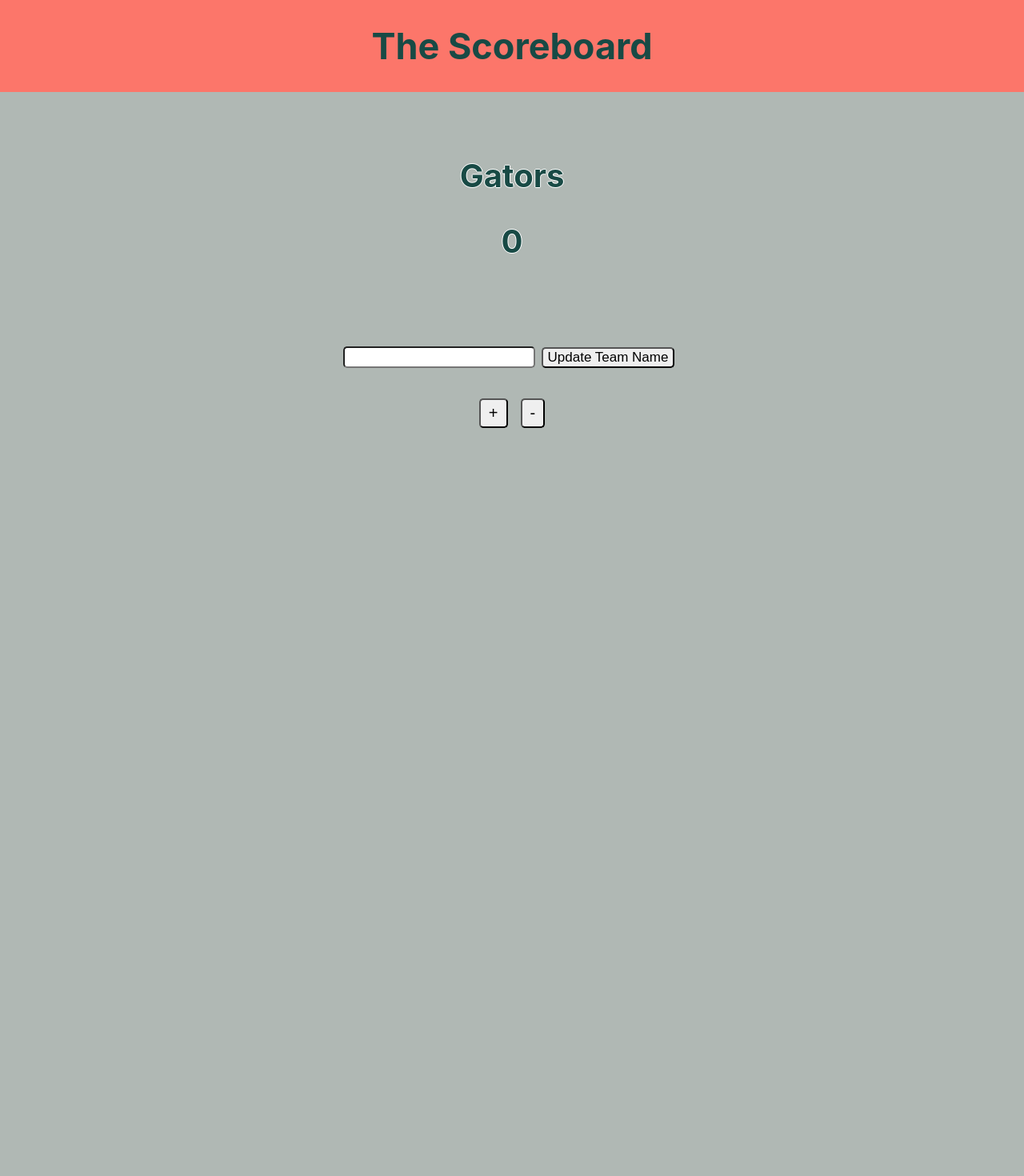
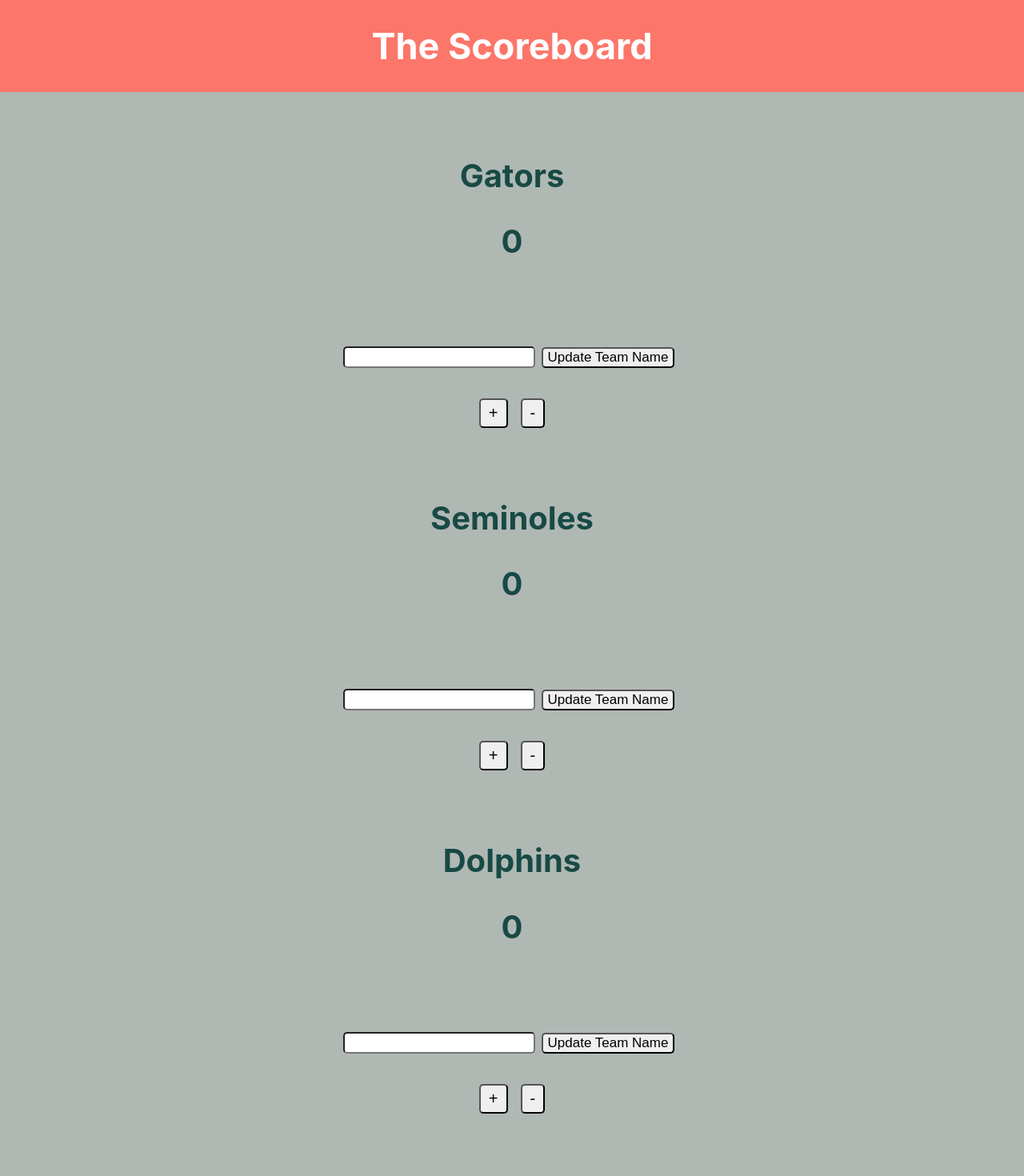
Before and after one commit to StevenZambito/React-Scoreboard, a React (Create React App) app: page / in a window 1280 px wide. Shown: the top 1470 px of the page at 80% size. Before the commit the page ends 800 px from the top, so only its background shows below. Built offline with nearby package versions, Linux system fonts and the light colour scheme.

Commit message:
Passed Down Team Names and Team Scores as Props

```diff
--- a/src/App.js
+++ b/src/App.js
@@ -4,10 +4,36 @@
 import { Team } from "./Team.js";
 
 export function App() {
+	const listOfTeams = [
+		{
+			teamName: "Gators",
+			teamScore: 0,
+		},
+		{
+			teamName: "Seminoles",
+			teamScore: 0,
+		},
+		{
+			teamName: "Dolphins",
+			teamScore: 0,
+		},
+		{
+			teamName: "Bears",
+			teamScore: 0,
+		},
+	];
 	return (
 		<div className="App">
 			<Header />
-			<Team />
+			{listOfTeams.map((teamInList, index) => {
+				return (
+					<Team
+						name={teamInList.teamName}
+						score={teamInList.teamScore}
+						index={index}
+					/>
+				);
+			})}
 		</div>
 	);
 }
--- a/src/Header.js
+++ b/src/Header.js
@@ -1,5 +1,6 @@
 import React from "react";
 import styles from "./Header.module.css";
+
 export const Header = () => {
 	return (
 		<div>
--- a/src/Header.module.css
+++ b/src/Header.module.css
@@ -1,5 +1,5 @@
 .header {
-	color: #184a45ff;
+	color: white;
 	font-size: 45px;
 	background-color: #fc766aff;
 	margin: 0;
--- a/src/Team.js
+++ b/src/Team.js
@@ -1,7 +1,7 @@
 import React, { useState } from "react";
 import styles from "./Team.module.css";
 
-export const Team = () => {
+export const Team = (props) => {
 	const [teamName, setTeamName] = useState("Gators");
 	const [newTeamName, setNewTeamName] = useState("");
 	const [teamScore, setTeamScore] = useState(0);
@@ -9,6 +9,7 @@
 	const handleTeamNameInput = (event) => {
 		setNewTeamName(event.target.value);
 	};
+
 	const handleTeamNameClick = () => {
 		setTeamName(newTeamName);
 		setNewTeamName("");
@@ -27,8 +28,8 @@
 	return (
 		<div>
 			<div className={styles.teamname}>
-				<h2 className={styles.team}>{teamName}</h2>
-				<h2 className={styles.team}>{teamScore}</h2>
+				<h2 className={styles.team}>{props.name}</h2>
+				<h2 className={styles.team}>{props.score}</h2>
 			</div>
 			<div className={styles.update}>
 				<input
--- a/src/Team.module.css
+++ b/src/Team.module.css
@@ -5,7 +5,6 @@
 
 .team {
 	font-size: 40px;
-	text-shadow: -1px 0 white, 0 1px white, 1px 0 white, 0 -1px white;
 }
 
 .pointButtons {
```
